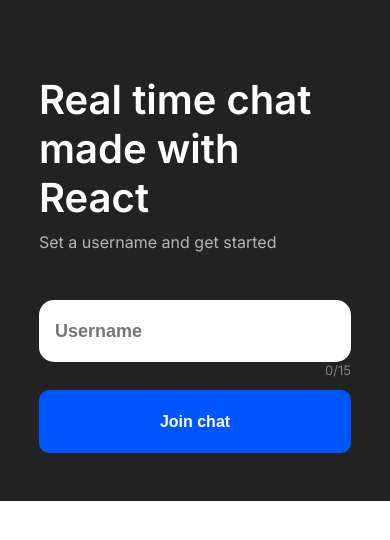
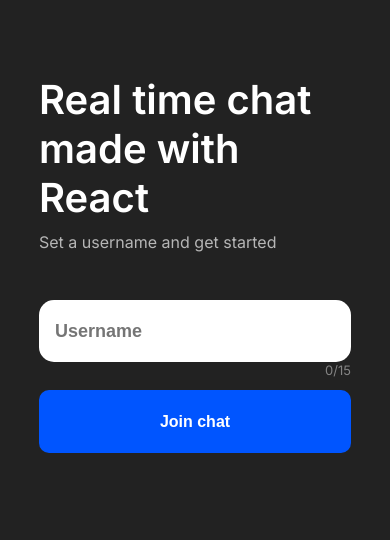
Before and after one commit to eperdavid/react-real-time-chat, a React (Create React App) app in the folder client/: page / in a window 390 px wide. Shown: the top 540 px of the page. Built offline with nearby package versions, Linux system fonts and the light colour scheme; no server answers; the HTML template or start-up script is replaced by a standard one.

Commit message:
mobile view fix 2

```diff
--- a/client/src/App.css
+++ b/client/src/App.css
@@ -1,14 +1,10 @@
-html{
-    height: -webkit-fill-available;
-}
-
-body{
+ body{
     margin: 0;
 }
 
 .App{
     height: 100vh;
-    height: -webkit-fill-available;
+    overflow: hidden;
     background-color: #222222;
     font-family: "Inter", sans-serif;
 }
```
